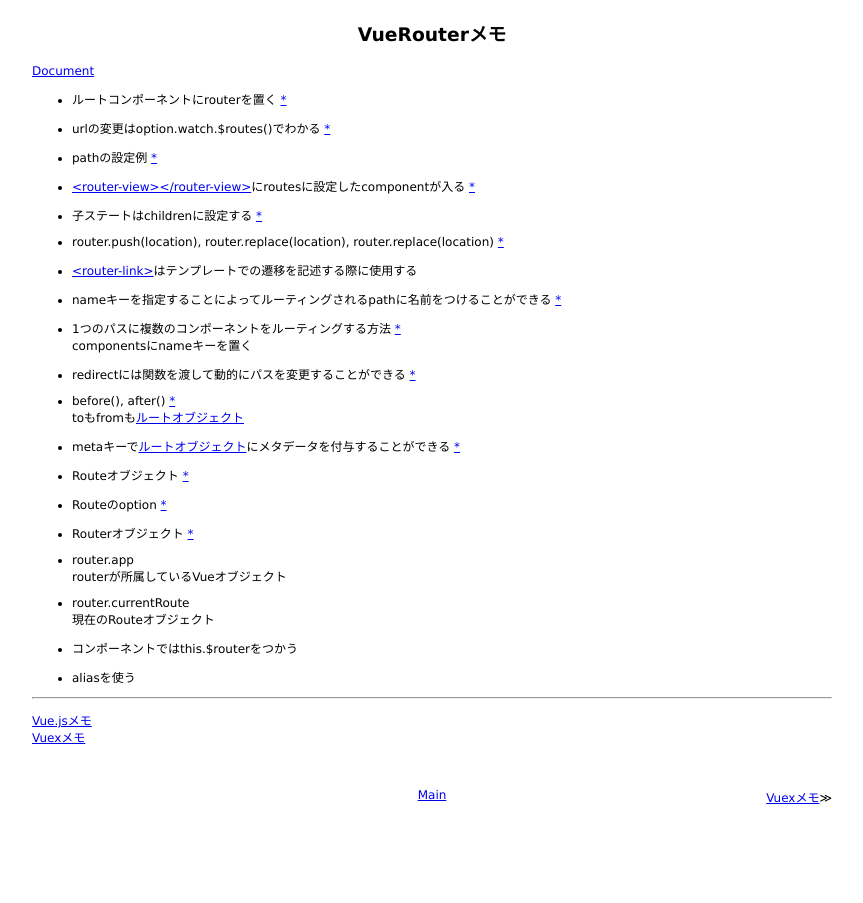
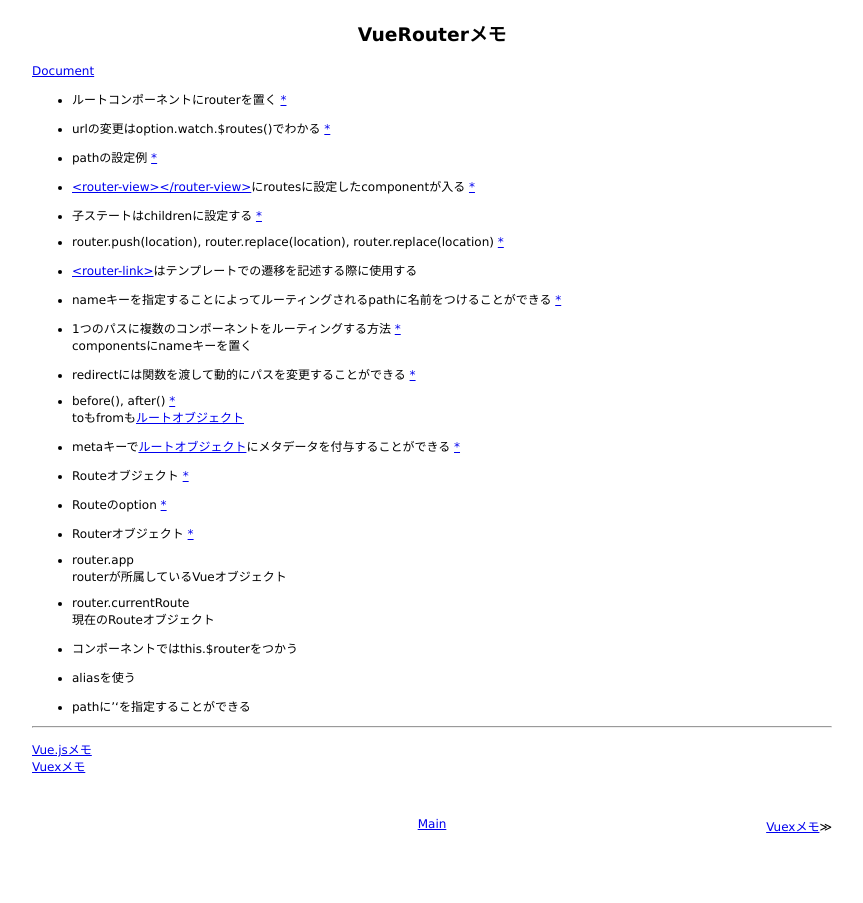
Before and after one commit to 38elements/38elements.github.com, a Jekyll site: the page built from _posts/2017-01-15-vue-router.md, in a window 1280 px wide. Shown: the whole page, without its empty margins (208-1071 px from the left). Built offline with Jekyll 4.4.1, drawn with Linux system fonts in a browser that asks for light colours.

Commit message:
Update 2017-01-15-vue-router.md

```diff
--- a/_posts/2017-01-15-vue-router.md
+++ b/_posts/2017-01-15-vue-router.md
@@ -46,6 +46,8 @@ routerが所属しているVueオブジェクト
 
 * aliasを使う
 
+* pathに''を指定することができる
+
 <hr>
 [Vue.jsメモ](/2016/12/20/vuejs.html)
 [Vuexメモ](/2017/01/14/vuex.html)
```
